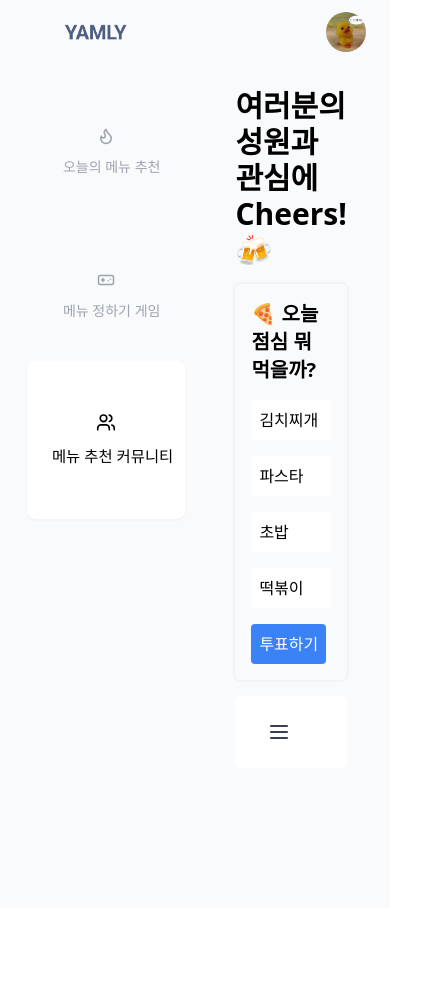
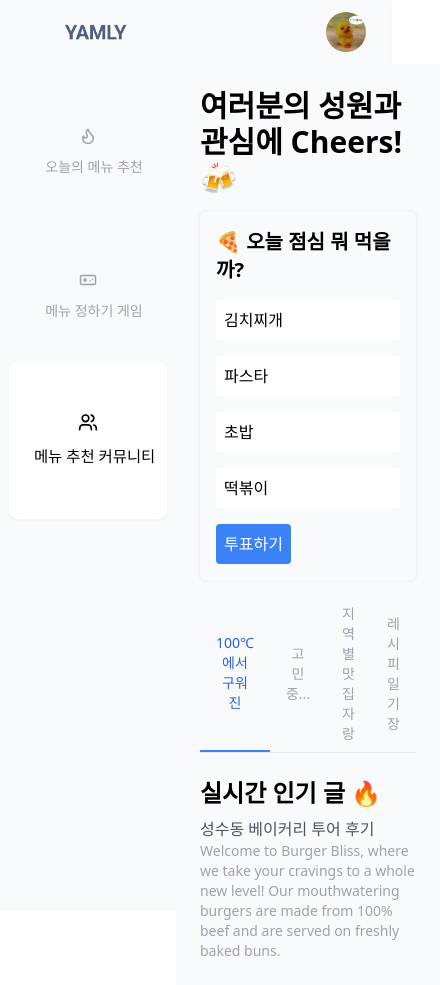
Before and after one commit to duck-ach/yamly, a React (Vite) app in the folder yamly_frontend/: page /community in a window 390 px wide. Shown: the whole page, 440 px wide, since content can reach past the window. Before the commit the page ends 908 px from the top, so only its background shows below. Built offline with nearby package versions, Linux system fonts and the light colour scheme.

Commit message:
메뉴추천 커뮤니티 탭 컨포넌트 추가 및 하위 컨포넌트 생성필요

```diff
--- a/yamly_frontend/src/components/Pages/Community/Board/BoardNavigator.tsx
+++ b/yamly_frontend/src/components/Pages/Community/Board/BoardNavigator.tsx
@@ -1,35 +1,71 @@
-import { Link } from "react-router-dom";
+import { useState } from "react";
 
-const BoardNavigator = () => {
-  // TODO : Hover 이벤트 추가하기
-  // TODO : 게시판 별 네비게이션 선택에 따라 Router 이동 이벤트 추가하기
+const tabs = [
+  { id: "hot", label: "100℃ 에서 구워진" },
+  { id: "worry", label: "고민중..." },
+  { id: "region", label: "지역별 맛집 자랑" },
+  { id: "recipe", label: "레시피 일기장" },
+];
+
+const BoardNavigator: React.FC = () => {
+  const [activeTab, setActiveTab] = useState("hot");
+
   return (
-    <>
-      <nav className="bg-white rounded-md p-4 pl-6">
-        <div className="container mx-auto flex justify-between items-center">
-          <div className="hidden md:flex space-x-6 text-gray-700 font-medium">
-            <Link to="/hotBoard" className="text-blue-500 hover:underline">
-              Hot Board
-            </Link>
+    <div>
+      {/* 탭 메뉴 */}
+      <div className="flex border-b">
+        {tabs.map((tab) => (
+          <button
+            key={tab.id}
+            onClick={() => setActiveTab(tab.id)}
+            className={`px-4 py-2 text-sm font-medium ${
+              activeTab === tab.id
+                ? "border-b-2 border-blue-500 text-blue-600"
+                : "text-gray-400"
+            }`}
+          >
+            {tab.label}
+          </button>
+        ))}
+      </div>
+
+      {/* 탭 별 콘텐츠 */}
+      <div className="mt-6">
+        {activeTab === "hot" && (
+          <div>
+            {/* "100℃ 에서 구워진" 내용 */}
+            <h2 className="text-2xl font-bold mb-2">실시간 인기 글 🔥</h2>
+            <p className="text-gray-600">성수동 베이커리 투어 후기</p>
+            <p className="text-gray-400 text-sm">
+              Welcome to Burger Bliss, where we take your cravings to a whole new level! Our
+              mouthwatering burgers are made from 100% beef and are served on freshly baked buns.
+            </p>
           </div>
-          <button className="md:hidden p-2 text-gray-700">
-            <svg
-              className="w-6 h-6"
-              fill="none"
-              stroke="currentColor"
-              viewBox="0 0 24 24"
-            >
-              <path
-                strokeLinecap="round"
-                strokeLinejoin="round"
-                strokeWidth="2"
-                d="M4 6h16M4 12h16M4 18h16"
-              />
-            </svg>
-          </button>
-        </div>
-      </nav>
-    </>
+        )}
+
+        {activeTab === "worry" && (
+          <div>
+            {/* "고민중..." 내용 */}
+            <h2>고민 중인 메뉴...</h2>
+          </div>
+        )}
+
+        {activeTab === "region" && (
+          <div>
+            {/* "지역별 맛집 자랑" 내용 */}
+            <h2>지역별 맛집 리스트</h2>
+          </div>
+        )}
+
+        {activeTab === "recipe" && (
+          <div>
+            {/* "레시피 일기장" 내용 */}
+            <h2>나만의 레시피 기록</h2>
+          </div>
+        )}
+      </div>
+    </div>
   );
 };
+
 export default BoardNavigator;
```
